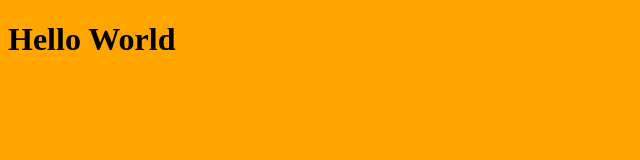
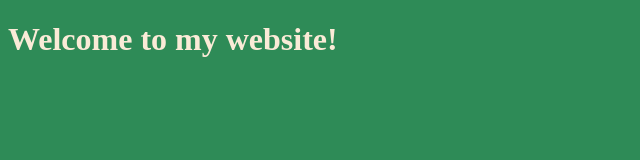
Before and after one commit to ashfaqmbd/assignment-6, a plain HTML site: page index.html in a window 1280 px wide. Shown: the whole page, without its empty margins (0-640 px from the left). Drawn offline with Linux system fonts and the light colour scheme.

Commit message:
updated index & css file

```diff
--- a/index.html
+++ b/index.html
@@ -7,6 +7,6 @@
  <title>Document</title>
 </head>
 <body>
- <h1>Hello World</h1>
+ <h1>Welcome to my website!</h1>
 </body>
 </html>
--- a/style.css
+++ b/style.css
@@ -1,3 +1,4 @@
 body{
- background-color: orange;
+ background-color: seagreen;
+ color:antiquewhite;
 }
```
